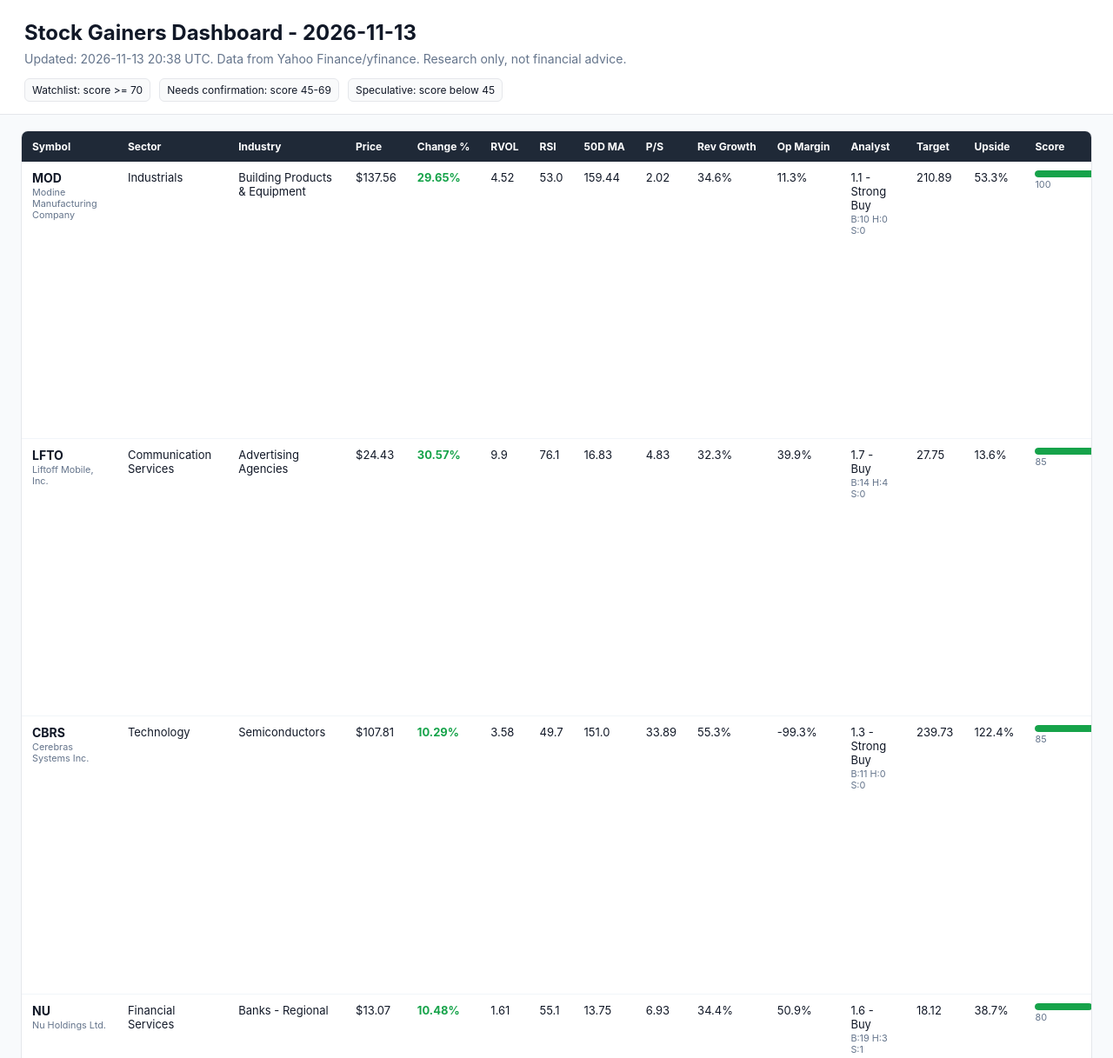
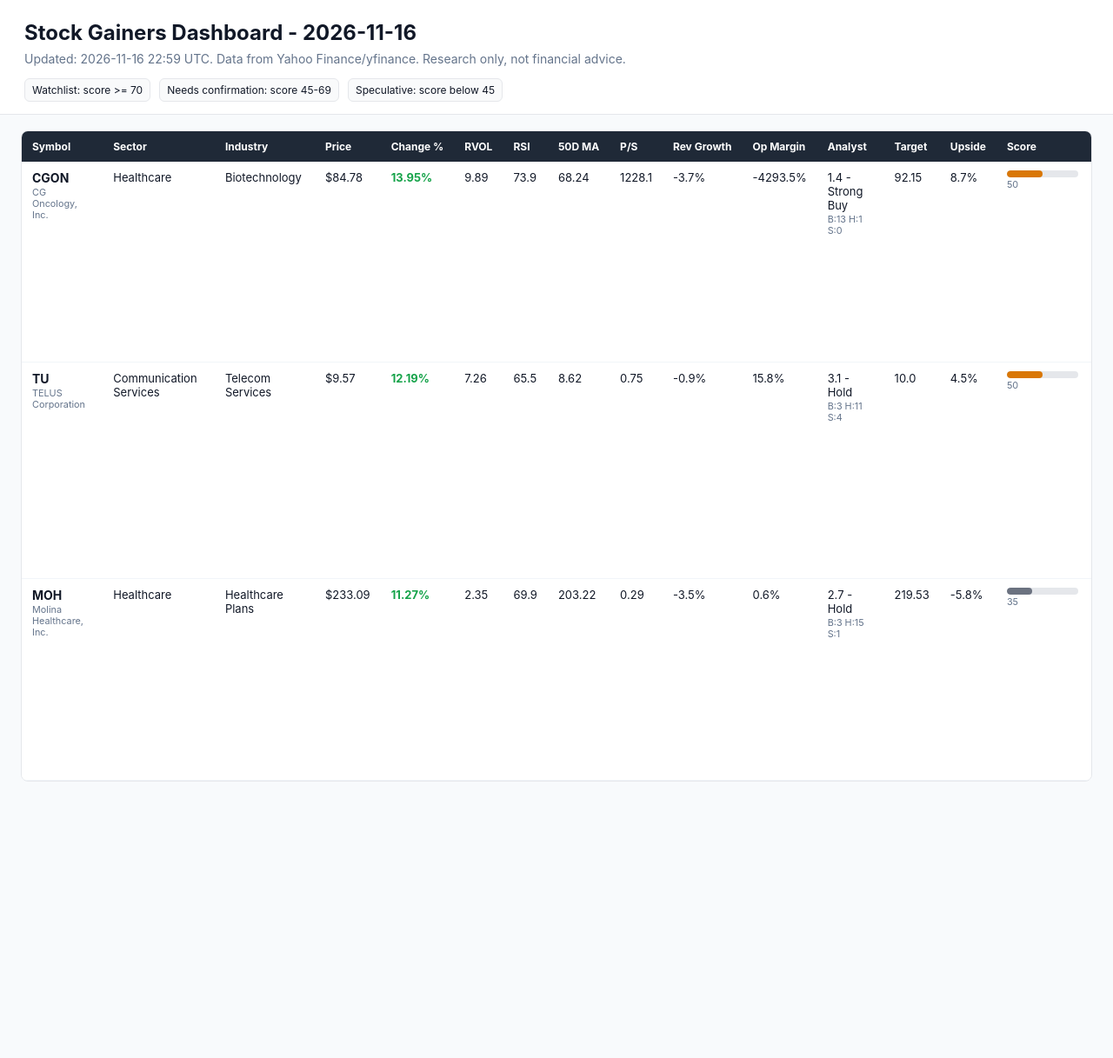
Before and after one commit to prashanthrengan/stock-gainers, a plain HTML site: page docs/index.html in a window 1280 px wide. Shown: the top 1217 px of the page at 87% size. After the commit the page ends 931 px from the top, so only its background shows below. Drawn offline with Linux system fonts and the light colour scheme.

Commit message:
Daily stock scan 2026-11-16

```diff
--- /dev/null
+++ b/data/gainers_2026-11-16.csv
@@ -0,0 +1,4 @@
+Symbol,Company,Sector,Industry,Price,Change_%,Volume,Dollar_Volume,RVOL_20D,8D_MA,50D_MA,200D_MA,RSI_14,ATR_%,Market_Cap,PS_Ratio,Forward_PE,Rev_Growth_YoY,EPS_Growth_YoY,Gross_Margin,Op_Margin,Short_%_Float,Analyst_Rating,Buy_Count,Hold_Count,Sell_Count,Target_Low,Target_Mean,Target_High,Implied_Upside_%,Description,Score,Bucket
+CGON,"CG Oncology, Inc.",Healthcare,Biotechnology,84.78,13.95,9881332,837.74M,9.89,73.76,68.24,66.84,73.9,6.69,7.57B,1228.1,-29.46,-3.7%,N/A,0.0%,-4293.5%,10.5%,1.4 - Strong Buy,13,1,0,80.0,92.15,112.0,8.7%,"CG Oncology, Inc., a late-stage clinical biopharmaceutical company, develops and commercializes cretostimogene grenadenorepvec for patients with bladder cancer in the United States. The company's product candidate is cretostimogene, an investigational oncolytic immunotherapy, which is in phase 2 clinical trials of cret",50,Needs confirmation
+TU,TELUS Corporation,Communication Services,Telecom Services,9.57,12.19,46345206,443.52M,7.26,8.94,8.62,11.07,65.5,2.69,15.22B,0.75,17.77,-0.9%,N/A,35.4%,15.8%,N/A,3.1 - Hold,3,11,4,9.5,10.0,10.5,4.5%,"TELUS Corporation, together with its subsidiaries, operates as a telecommunications company in Canada and internationally. It operates through TELUS Technology Solutions, TELUS Health, and TELUS Digital Experience segments. The company offer technology solutions comprising mobile and fixed voice and data telecommunicat",50,Needs confirmation
+MOH,"Molina Healthcare, Inc.",Healthcare,Healthcare Plans,233.09,11.27,1773883,413.47M,2.35,212.13,203.22,186.06,69.9,4.41,12.17B,0.29,24.13,-3.5%,-51.5%,8.4%,0.6%,6.5%,2.7 - Hold,3,15,1,163.0,219.53,266.0,-5.8%,"Molina Healthcare, Inc. provides managed healthcare services to low-income families and individuals under the Medicaid and Medicare programs and through the state insurance marketplaces in the United States. It operates through Medicaid, Medicare, Marketplace, and Other segments. The company was founded in 1980 and is ",35,Speculative / news-only
--- a/docs/index.html
+++ b/docs/index.html
@@ -3,7 +3,7 @@
 <head>
   <meta charset="utf-8">
   <meta name="viewport" content="width=device-width, initial-scale=1">
-  <title>Stock Gainers Dashboard - 2026-11-13</title>
+  <title>Stock Gainers Dashboard - 2026-11-16</title>
   <style>
     * { box-sizing: border-box; }
     body { margin: 0; font-family: Inter, ui-sans-serif, system-ui, -apple-system, BlinkMacSystemFont, "Segoe UI", sans-serif; background: #f8fafc; color: #111827; }
@@ -30,8 +30,8 @@
 </head>
 <body>
   <header>
-    <h1>Stock Gainers Dashboard - 2026-11-13</h1>
-    <p class="meta">Updated: 2026-11-13 20:38 UTC. Data from Yahoo Finance/yfinance. Research only, not financial advice.</p>
+    <h1>Stock Gainers Dashboard - 2026-11-16</h1>
+    <p class="meta">Updated: 2026-11-16 22:59 UTC. Data from Yahoo Finance/yfinance. Research only, not financial advice.</p>
     <div class="legend">
       <span>Watchlist: score >= 70</span>
       <span>Needs confirmation: score 45-69</span>
@@ -64,103 +64,63 @@
         </thead>
         <tbody>
     <tr>
-      <td class="symbol"><strong>MOD</strong><small>Modine Manufacturing Company</small></td>
-      <td>Industrials</td>
-      <td>Building Products &amp; Equipment</td>
-      <td>$137.56</td>
-      <td class="gain">29.65%</td>
-      <td>4.52</td>
-      <td>53.0</td>
-      <td>159.44</td>
-      <td>2.02</td>
-      <td>34.6%</td>
-      <td>11.3%</td>
-      <td>1.1 - Strong Buy<small>B:10 H:0 S:0</small></td>
-      <td>210.89</td>
-      <td>53.3%</td>
-      <td><div class="score"><span style="width:100%;background:#16a34a"></span></div><small>100</small></td>
-      <td><span class="badge" style="background:#16a34a">Watchlist</span></td>
-      <td class="desc">Modine Manufacturing Company designs, engineers, tests, manufactures, and sells mission-critical thermal solutions in the United States, Canada, Italy, Hungary, the United Kingdom, China, and internationally. It offers h</td>
+      <td class="symbol"><strong>CGON</strong><small>CG Oncology, Inc.</small></td>
+      <td>Healthcare</td>
+      <td>Biotechnology</td>
+      <td>$84.78</td>
+      <td class="gain">13.95%</td>
+      <td>9.89</td>
+      <td>73.9</td>
+      <td>68.24</td>
+      <td>1228.1</td>
+      <td>-3.7%</td>
+      <td>-4293.5%</td>
+      <td>1.4 - Strong Buy<small>B:13 H:1 S:0</small></td>
+      <td>92.15</td>
+      <td>8.7%</td>
+      <td><div class="score"><span style="width:50%;background:#d97706"></span></div><small>50</small></td>
+      <td><span class="badge" style="background:#d97706">Confirm</span></td>
+      <td class="desc">CG Oncology, Inc., a late-stage clinical biopharmaceutical company, develops and commercializes cretostimogene grenadenorepvec for patients with bladder cancer in the United States. The company&#x27;s product candidate is cre</td>
     </tr>
 
     <tr>
-      <td class="symbol"><strong>LFTO</strong><small>Liftoff Mobile, Inc.</small></td>
+      <td class="symbol"><strong>TU</strong><small>TELUS Corporation</small></td>
       <td>Communication Services</td>
-      <td>Advertising Agencies</td>
-      <td>$24.43</td>
-      <td class="gain">30.57%</td>
-      <td>9.9</td>
-      <td>76.1</td>
-      <td>16.83</td>
-      <td>4.83</td>
-      <td>32.3%</td>
-      <td>39.9%</td>
-      <td>1.7 - Buy<small>B:14 H:4 S:0</small></td>
-      <td>27.75</td>
-      <td>13.6%</td>
-      <td><div class="score"><span style="width:85%;background:#16a34a"></span></div><small>85</small></td>
-      <td><span class="badge" style="background:#16a34a">Watchlist</span></td>
-      <td class="desc">Liftoff Mobile, Inc. provides performance marketing and monetization solutions for the app economy. Its AI-powered platform, Cortex unifies marketing, creative, and monetization to deliver measurable performance across t</td>
+      <td>Telecom Services</td>
+      <td>$9.57</td>
+      <td class="gain">12.19%</td>
+      <td>7.26</td>
+      <td>65.5</td>
+      <td>8.62</td>
+      <td>0.75</td>
+      <td>-0.9%</td>
+      <td>15.8%</td>
+      <td>3.1 - Hold<small>B:3 H:11 S:4</small></td>
+      <td>10.0</td>
+      <td>4.5%</td>
+      <td><div class="score"><span style="width:50%;background:#d97706"></span></div><small>50</small></td>
+      <td><span class="badge" style="background:#d97706">Confirm</span></td>
+      <td class="desc">TELUS Corporation, together with its subsidiaries, operates as a telecommunications company in Canada and internationally. It operates through TELUS Technology Solutions, TELUS Health, and TELUS Digital Experience segmen</td>
     </tr>
 
     <tr>
-      <td class="symbol"><strong>CBRS</strong><small>Cerebras Systems Inc.</small></td>
-      <td>Technology</td>
-      <td>Semiconductors</td>
-      <td>$107.81</td>
-      <td class="gain">10.29%</td>
-      <td>3.58</td>
-      <td>49.7</td>
-      <td>151.0</td>
-      <td>33.89</td>
-      <td>55.3%</td>
-      <td>-99.3%</td>
-      <td>1.3 - Strong Buy<small>B:11 H:0 S:0</small></td>
-      <td>239.73</td>
-      <td>122.4%</td>
-      <td><div class="score"><span style="width:85%;background:#16a34a"></span></div><small>85</small></td>
-      <td><span class="badge" style="background:#16a34a">Watchlist</span></td>
-      <td class="desc">Cerebras Systems Inc. operates as an artificial intelligence infrastructure company. It designs and manufactures an AI compute platform that comprises of proprietary systems and software that is delivered in racks for de</td>
-    </tr>
-
-    <tr>
-      <td class="symbol"><strong>NU</strong><small>Nu Holdings Ltd.</small></td>
-      <td>Financial Services</td>
-      <td>Banks - Regional</td>
-      <td>$13.07</td>
-      <td class="gain">10.48%</td>
-      <td>1.61</td>
-      <td>55.1</td>
-      <td>13.75</td>
-      <td>6.93</td>
-      <td>34.4%</td>
-      <td>50.9%</td>
-      <td>1.6 - Buy<small>B:19 H:3 S:1</small></td>
-      <td>18.12</td>
-      <td>38.7%</td>
-      <td><div class="score"><span style="width:80%;background:#16a34a"></span></div><small>80</small></td>
-      <td><span class="badge" style="background:#16a34a">Watchlist</span></td>
-      <td class="desc">Nu Holdings Ltd. provides digital banking platform in Brazil, Mexico, Colombia, the Cayman Islands, and the United States. The company provides spending solutions comprising Nu credit and prepaid card, a digitally enable</td>
-    </tr>
-
-    <tr>
-      <td class="symbol"><strong>STN</strong><small>Stantec Inc.</small></td>
-      <td>Industrials</td>
-      <td>Engineering &amp; Construction</td>
-      <td>$85.19</td>
-      <td class="gain">13.39%</td>
-      <td>2.2</td>
-      <td>77.1</td>
-      <td>71.04</td>
-      <td>1.37</td>
-      <td>9.4%</td>
-      <td>12.1%</td>
-      <td>N/A<small>B:11 H:0 S:0</small></td>
-      <td>N/A</td>
-      <td>N/A</td>
+      <td class="symbol"><strong>MOH</strong><small>Molina Healthcare, Inc.</small></td>
+      <td>Healthcare</td>
+      <td>Healthcare Plans</td>
+      <td>$233.09</td>
+      <td class="gain">11.27%</td>
+      <td>2.35</td>
+      <td>69.9</td>
+      <td>203.22</td>
+      <td>0.29</td>
+      <td>-3.5%</td>
+      <td>0.6%</td>
+      <td>2.7 - Hold<small>B:3 H:15 S:1</small></td>
+      <td>219.53</td>
+      <td>-5.8%</td>
       <td><div class="score"><span style="width:35%;background:#6b7280"></span></div><small>35</small></td>
       <td><span class="badge" style="background:#7c3aed">Speculative</span></td>
-      <td class="desc">Stantec Inc. provides professional services in the areas of infrastructure and facilities to private and public sectors in Canada, the United States, and internationally. The company offers evaluation, planning, and desi</td>
+      <td class="desc">Molina Healthcare, Inc. provides managed healthcare services to low-income families and individuals under the Medicaid and Medicare programs and through the state insurance marketplaces in the United States. It operates </td>
     </tr></tbody>
       </table>
     </div>
```
